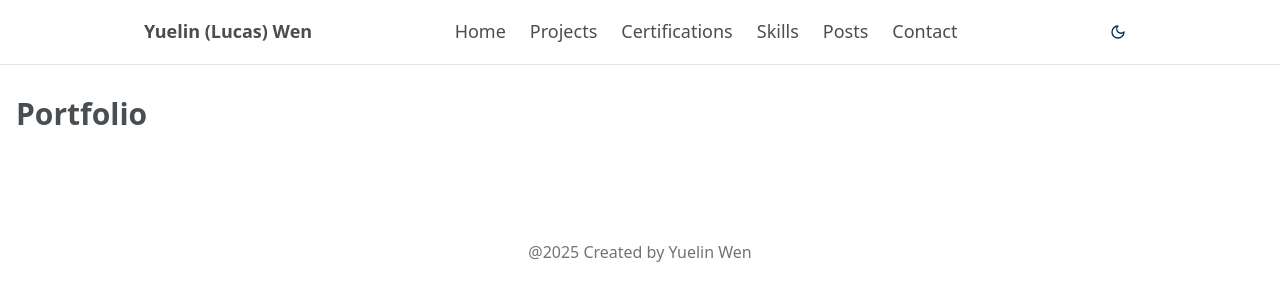
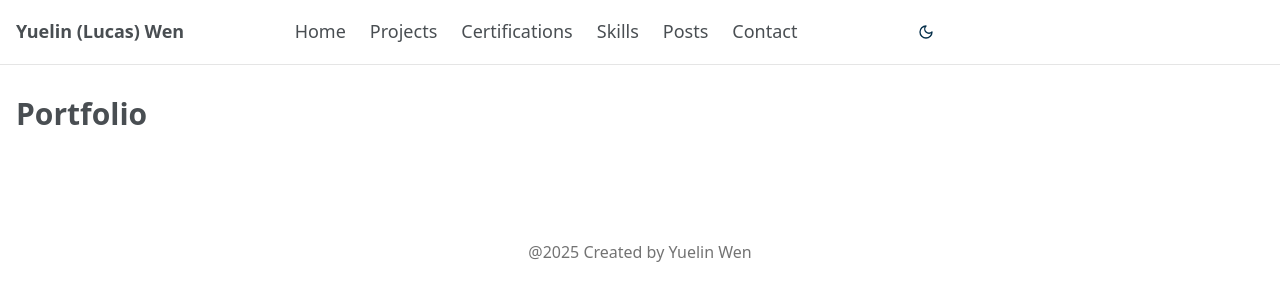
Before and after one commit to yuelinwen/yuelinwen, a Next.js app: page / in a window 1280 px wide. Shown: the top 300 px of the page. Built offline with nearby package versions, Linux system fonts and the light colour scheme.

Commit message:
header css audit

```diff
--- a/components/header.tsx
+++ b/components/header.tsx
@@ -18,7 +18,7 @@ export default function Header() {
   const [mobileMenuOpen, setMobileMenuOpen] = useState(false);
 
   return (
-    <header className="fixed inset-x-0 top-0 z-50 border-b bg-background/75 backdrop-blur supports-[backdrop-filter]:bg-background/60">
+    <header className="fixed inset-x-0 top-0 z-50 pr-80 border-b bg-background/75 backdrop-blur supports-[backdrop-filter]:bg-background/60">
       <nav className="container mx-auto flex max-w-5xl items-center justify-between px-4 py-4">
         {/* logo/title */}
         <Link
```
